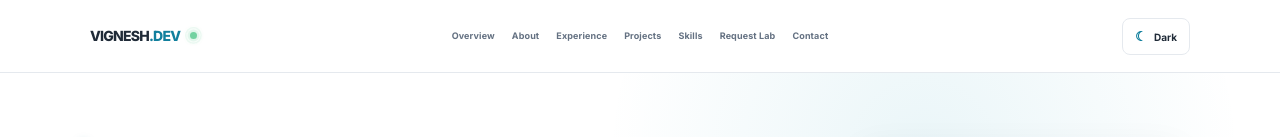
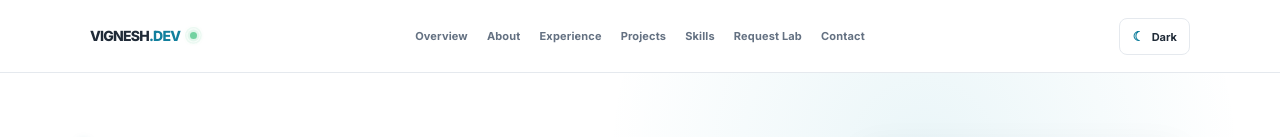
Before and after one commit to VigneshMC-creator/Vignesh-Developer, an Angular app: page /portfolio/ in a window 1280 px wide. Shown: the top 137 px of the page. Built offline with nearby package versions, Linux system fonts and the light colour scheme.

Commit message:
Improve header navigation readability

```diff
--- a/src/app/app.component.scss
+++ b/src/app/app.component.scss
@@ -60,13 +60,13 @@
   justify-self: center;
   display: flex;
   align-items: center;
-  gap: 17px;
+  gap: 19px;
 }
 .main-nav a {
   position: relative;
   padding: 8px 0;
   color: var(--muted);
-  font-size: 9px;
+  font-size: 11px;
   font-weight: 650;
   letter-spacing: .015em;
   white-space: nowrap;
@@ -95,7 +95,7 @@
   border-radius: 8px;
   background: var(--surface);
   color: var(--ink);
-  font-size: 10px;
+  font-size: 11px;
   font-weight: 700;
   cursor: pointer;
   white-space: nowrap;
@@ -164,7 +164,7 @@
 @media (max-width: 1050px) {
   .header-inner { grid-template-columns: minmax(130px, 1fr) auto minmax(78px, 1fr); gap: 12px; }
   .main-nav { gap: 11px; }
-  .main-nav a { font-size: 8px; }
+  .main-nav a { font-size: 10px; }
 }
 @media (max-width: 760px) {
   .container { width: calc(100% - 34px); }
```
